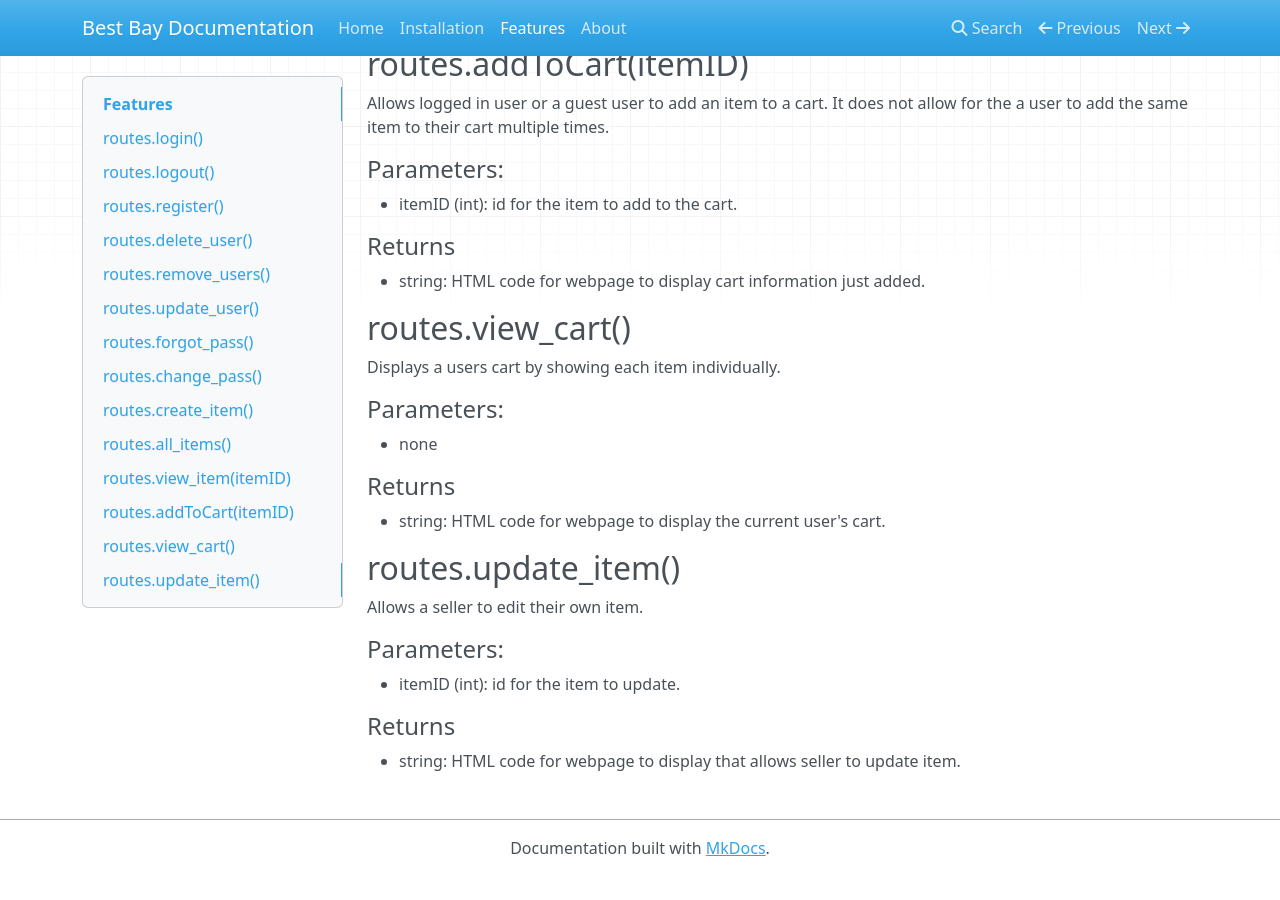
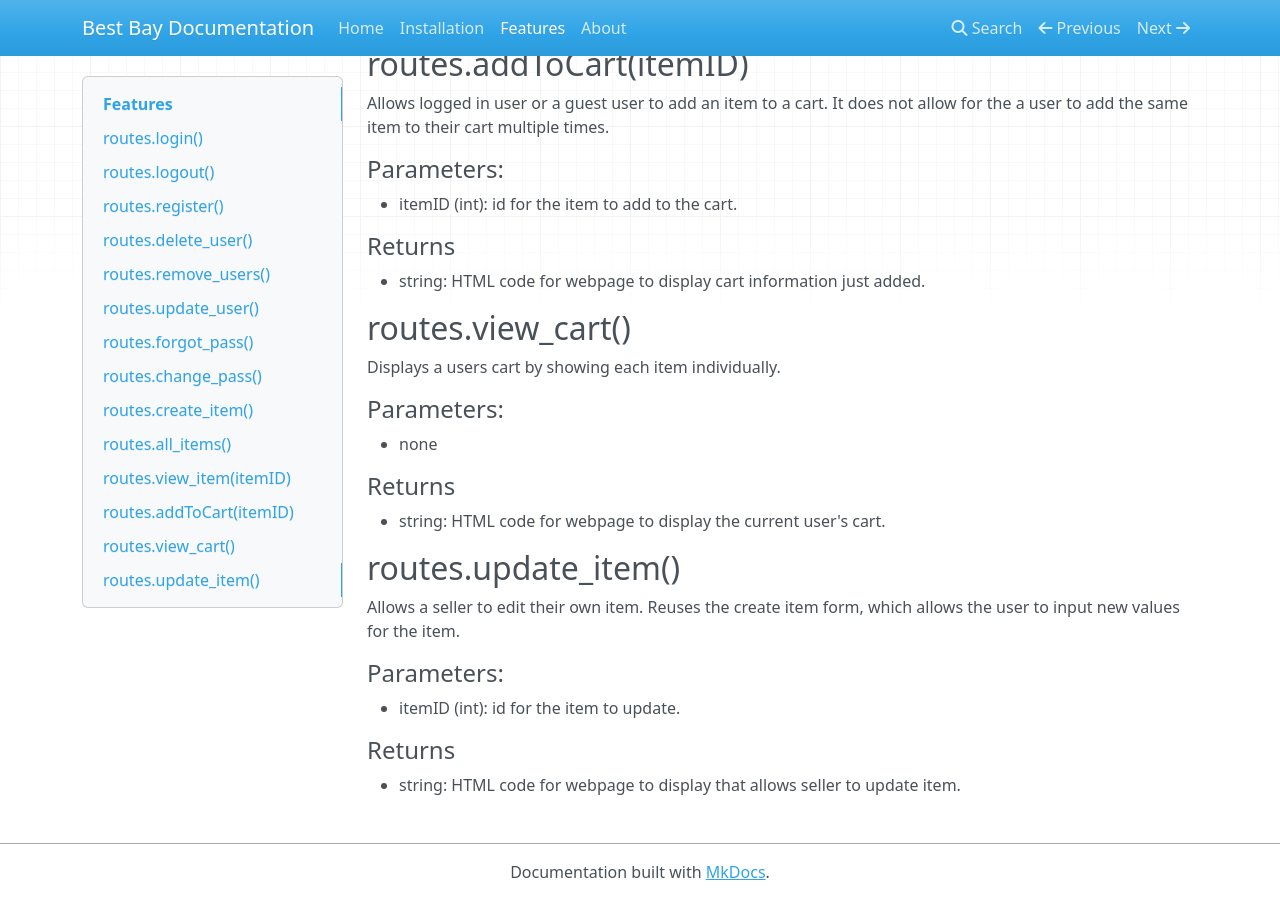
Before and after one commit to MrTwist64/CMPE131-Spring22-Team4, an MkDocs documentation site: the page built from docs/docs/features.md, in a window 1280 px wide and 900 px high, scrolled down 3432 px. Built offline with MkDocs 1.6.1, drawn with Linux system fonts in a browser that asks for light colours; nearby versions of some CDN libraries; before the commit the page ends 4308 px from its top, so only the background shows below that.

Commit message:
Update features.md

```diff
--- a/docs/docs/features.md
+++ b/docs/docs/features.md
@@ -132,7 +132,7 @@ Displays a users cart by showing each item individually.
 - string: HTML code for webpage to display the current user's cart.
 
 ## routes.update_item()
-Allows a seller to edit their own item.
+Allows a seller to edit their own item. Reuses the create item form, which allows the user to input new values for the item.
 
 #### Parameters:
 - itemID (int): id for the item to update.
```
